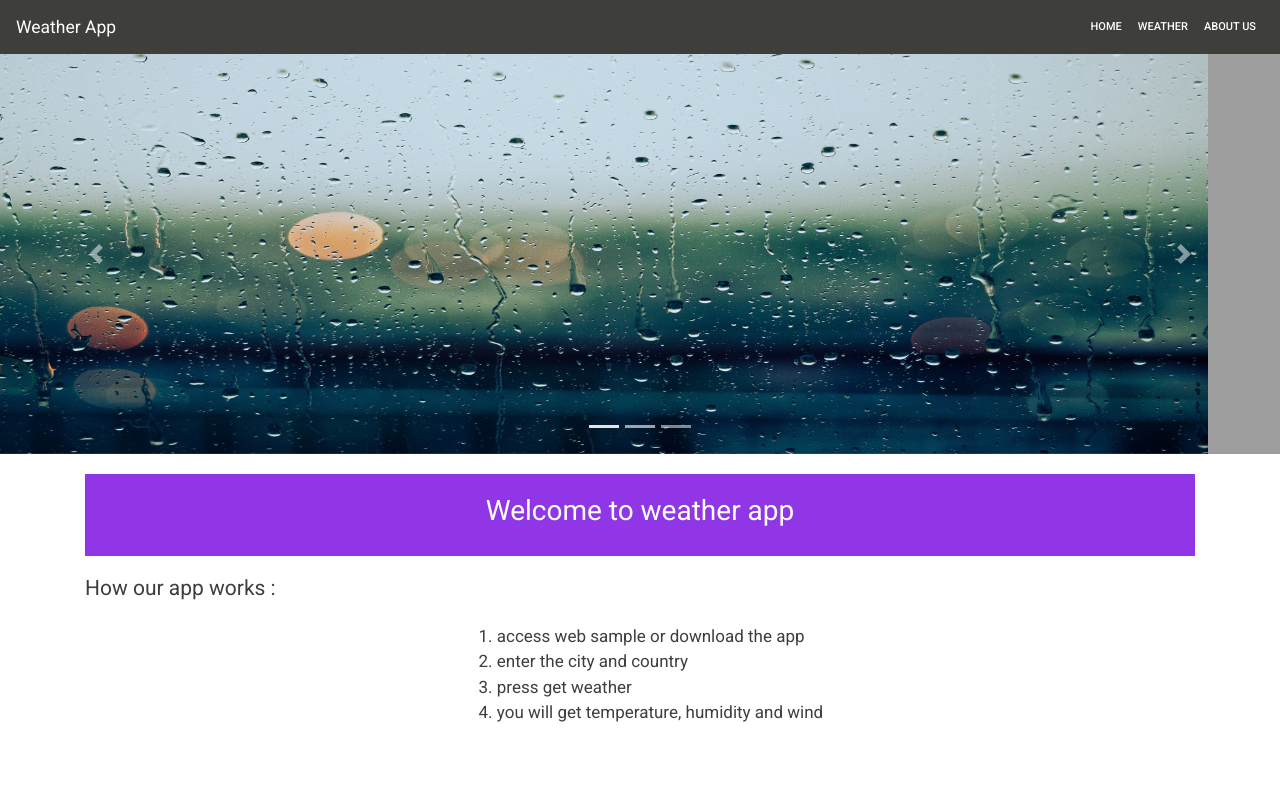
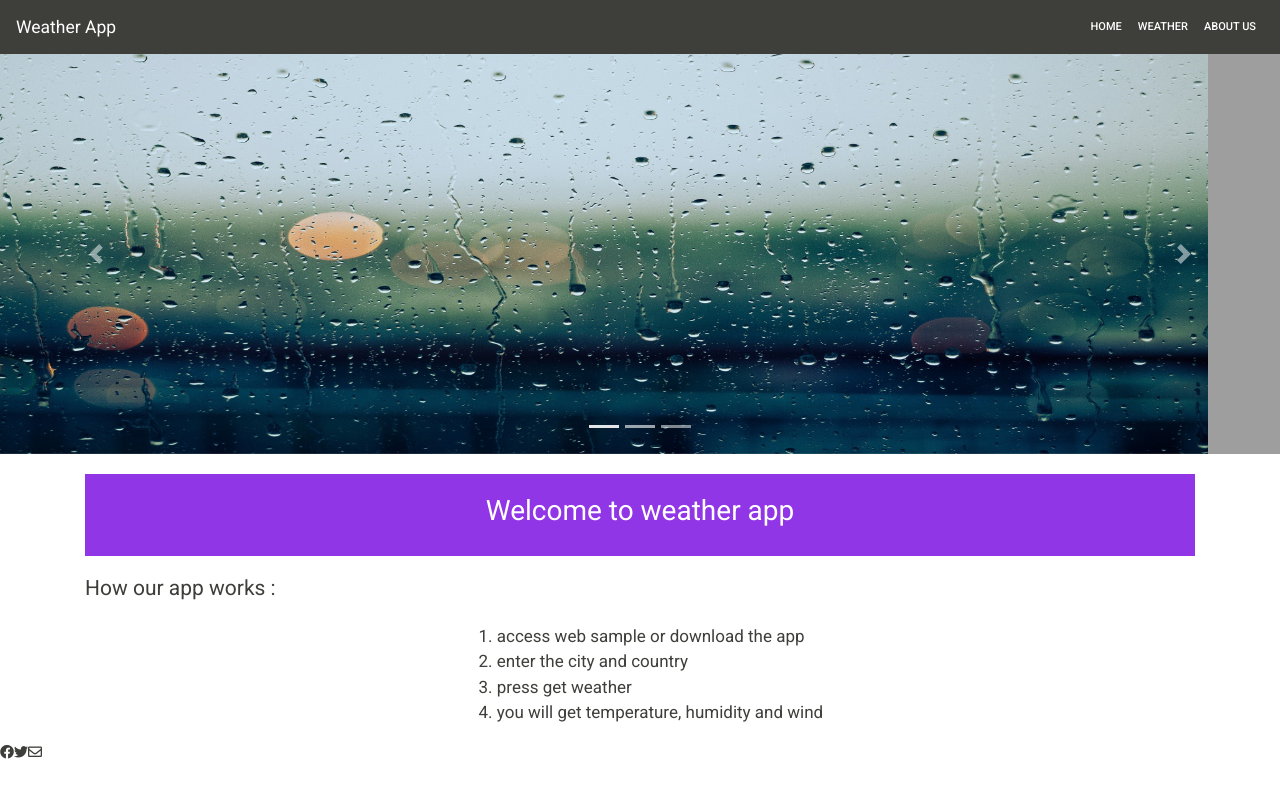
Before and after one commit to LucianoSainz/React-Weather-App, a React app: page / in a window 1280 px wide. Built offline with nearby package versions, Linux system fonts and the light colour scheme; grey boxes are pictures that could not be loaded.

Commit message:
code refactoring

```diff
--- a/src/app/App.js
+++ b/src/app/App.js
@@ -7,9 +7,9 @@ import {Switch, Route} from 'react-router-dom';
 
 
 
+
 const App = () => {
     return (
-      <Fragment>
       <>
 
         <Navbar />
@@ -20,7 +20,6 @@ const App = () => {
            <Route path="/AboutUs" exact component={AboutUs} />
         </Switch>
       </>
-     </Fragment>
 
     )
   }
--- a/src/app/components/Footer.js
+++ b/src/app/components/Footer.js
@@ -4,11 +4,11 @@ import React from 'react';
 const Footer = () => {
     return (
         <div className="icons">
-        <i class="fab fa-facebook"></i>
-        <i class="fab fa-twitter"></i>
-        <i class="far fa-envelope"></i>
+        <i className="fab fa-facebook"></i>
+        <i className="fab fa-twitter"></i>
+        <i className="far fa-envelope"></i>
         </div>
-       <p>LucianoSainz</p>
+
     )
 }
 
--- a/src/app/components/Home.js
+++ b/src/app/components/Home.js
@@ -1,7 +1,7 @@
 import React, {Fragment} from 'react';
 import { Carousel } from 'react-bootstrap';
 import Component from './Component';
-
+import Footer from './Footer';
 
 const Home = () => {
 
@@ -38,6 +38,7 @@ const Home = () => {
         <>
         <Component/>
         </>
+        <Footer />
 </Fragment>
   )
 }
```
